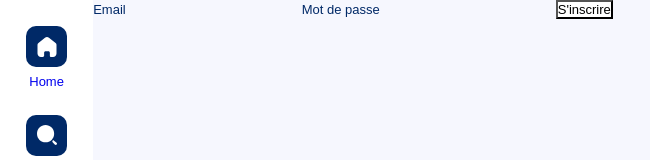
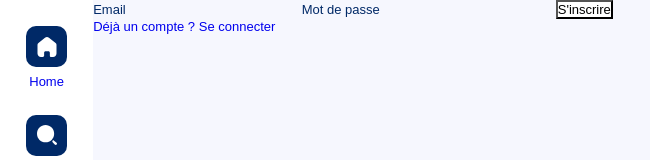
Before and after one commit to BFH92/front_stacker, a React (Create React App) app: page /users/sign-up in a window 1280 px wide. Shown: the top 160 px of the page, without its empty margins (0-650 px from the left). Built offline with nearby package versions, Linux system fonts and the light colour scheme.

Commit message:
link to sign_in sign_up in each form

```diff
--- a/src/Pages/UserSignIn/index.jsx
+++ b/src/Pages/UserSignIn/index.jsx
@@ -4,6 +4,7 @@ import UsersAPIManager from "../../Services/RailsApi/UsersFetch";
 import { useHistory } from 'react-router';
 import { useDispatch, useSelector} from 'react-redux';
 import {RegisterUserLoginStatus, RegisterUserLogoutStatus} from '../../Store'
+import { Link } from "react-router-dom";
 
 
 
@@ -21,9 +22,17 @@ const UserSignIn = ({user}) => {
   };
 
   return (
+    <>
     <div>
       <SignInForm user={{email, setEmail, password, setPassword, login}}/>
     </div>
+    <Link to="/users/sign-up">
+    <div>
+    Pas de compte ? S'inscrire
+    </div>
+    </Link>
+
+    </>
   );
 }
 
--- a/src/Pages/UserSignUp/index.jsx
+++ b/src/Pages/UserSignUp/index.jsx
@@ -4,6 +4,7 @@ import UsersAPIManager from '../../Services/RailsApi/UsersFetch';
 import { useHistory } from 'react-router';
 import { useDispatch} from 'react-redux';
 import {RegisterUserLoginStatus, RegisterUserLogoutStatus} from '../../Store'
+import { Link } from "react-router-dom";
 
 const UserSignUp = () => {
   const [email, setEmail] = useState("")
@@ -19,9 +20,17 @@ const UserSignUp = () => {
     return response
  };
   return (
+    <>
     <div>
       <SignUpForm user={{email, setEmail, password, setPassword, SignUp}}/>
     </div>
+    <Link to="/users/sign-in">
+    <div>
+    Déjà un compte ? Se connecter
+    </div>
+    </Link>
+    </>
+
   );
 }
 
```
